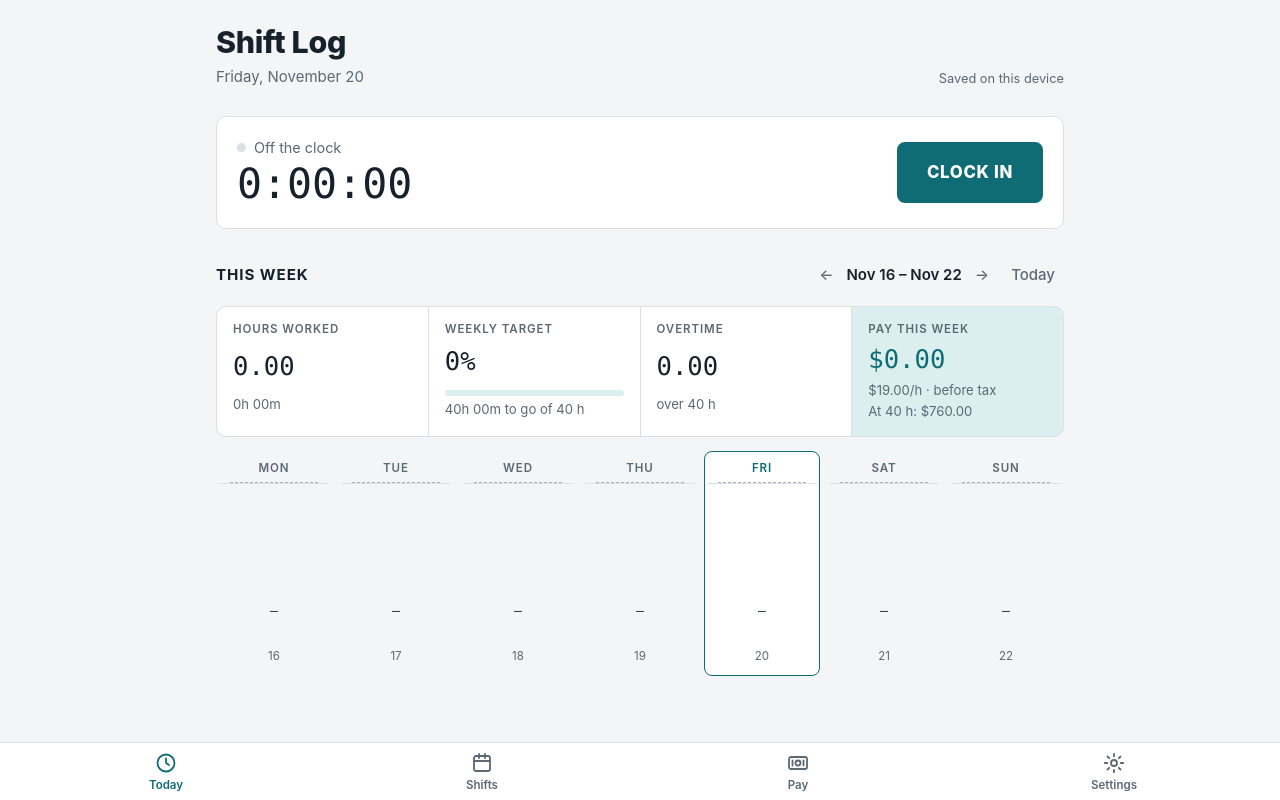
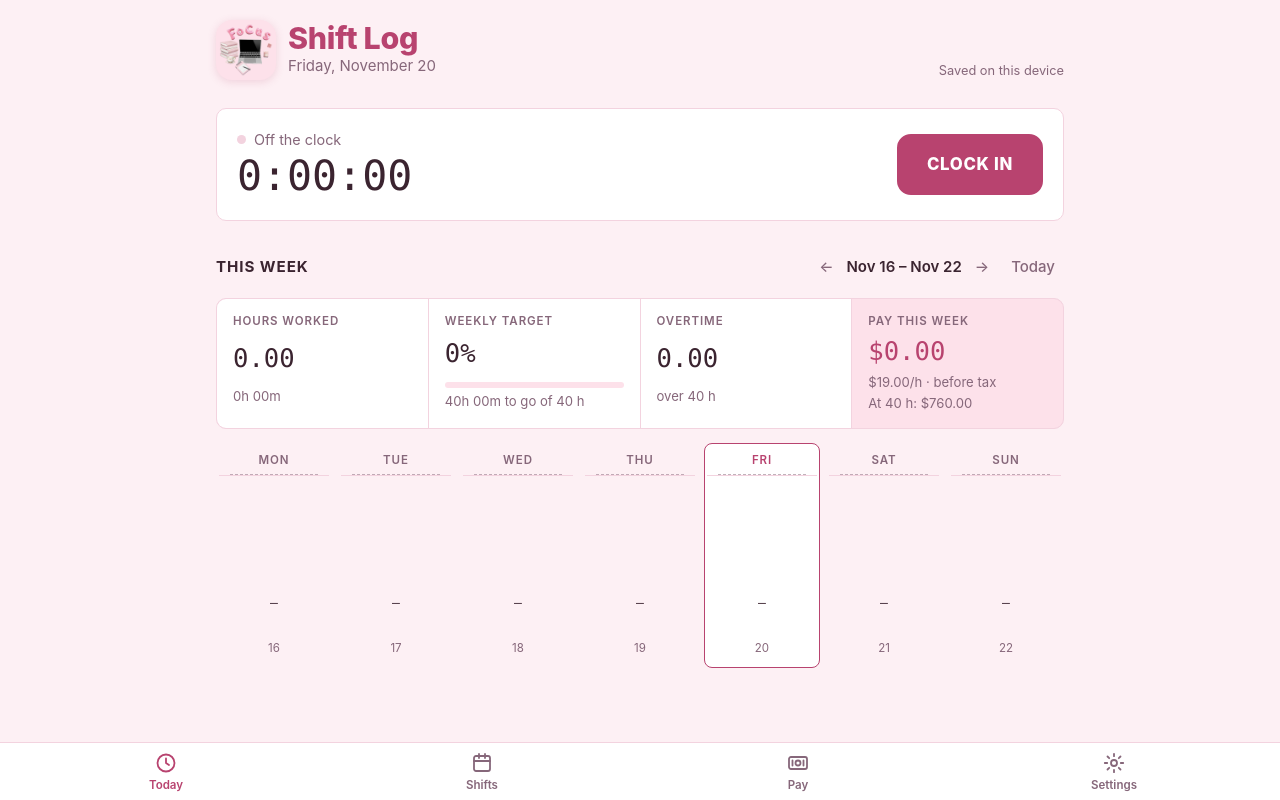
Before and after one commit to diyacashvalley-ux/shift-log, a plain HTML site: page index.html in a window 1280 px wide. Drawn offline with Linux system fonts and the light colour scheme.

Commit message:
Add files via upload

```diff
--- a/index.html
+++ b/index.html
@@ -9,42 +9,42 @@
 <meta name="mobile-web-app-capable" content="yes">
 <meta name="apple-mobile-web-app-title" content="Shift Log">
 <meta name="apple-mobile-web-app-status-bar-style" content="default">
-<meta name="theme-color" content="#f3f5f7" media="(prefers-color-scheme: light)">
-<meta name="theme-color" content="#11171c" media="(prefers-color-scheme: dark)">
+<meta name="theme-color" content="#fdf0f4" media="(prefers-color-scheme: light)">
+<meta name="theme-color" content="#1f1419" media="(prefers-color-scheme: dark)">
 <link rel="manifest" href="manifest.webmanifest">
 <link rel="apple-touch-icon" href="icons/apple-touch-icon.png">
 <link rel="icon" type="image/png" sizes="192x192" href="icons/icon-192.png">
 <style>
-/* Layout: a timesheet. Punch clock on top, the week as a ledger strip, then the shift log. */
+/* Layout: a timesheet. Punch clock on top, the week as a ledger strip, then the shift log. Baby-pink theme. */
 :root {
-  --bg: #f3f5f7;
+  --bg: #fdf0f4;
   --surface: #ffffff;
-  --ink: #17212b;
-  --muted: #5b6875;
-  --line: #d9e0e6;
-  --accent: #0f6c74;
+  --ink: #3b2430;
+  --muted: #86677a;
+  --line: #f3d3df;
+  --accent: #b8436f;
   --accent-ink: #ffffff;
-  --accent-soft: #dcefef;
-  --over: #b4561b;
-  --over-soft: #f6e4d6;
+  --accent-soft: #fde1ea;
+  --over: #b9592b;
+  --over-soft: #fbe6d9;
   --danger: #b3261e;
-  --live: #1f8a4c;
+  --live: #2c8a5e;
   --font-display: -apple-system, "SF Pro Display", system-ui, "Segoe UI", Roboto, sans-serif;
   --font-body: -apple-system, "SF Pro Text", system-ui, "Segoe UI", Roboto, sans-serif;
   --font-mono: ui-monospace, "SF Mono", "SFMono-Regular", Menlo, Consolas, monospace;
 }
 @media (prefers-color-scheme: dark) {
   :root:not([data-theme="light"]) {
-    --bg: #11171c; --surface: #19222a; --ink: #e6edf2; --muted: #93a2ae; --line: #2a3640;
-    --accent: #4fb8be; --accent-ink: #0b1418; --accent-soft: #1b3a3e;
-    --over: #e59a62; --over-soft: #3d2a1d; --danger: #f2877f; --live: #5fd08f;
+    --bg: #1f1419; --surface: #2b1c23; --ink: #f7e6ee; --muted: #c39cae; --line: #422c36;
+    --accent: #f5a3c0; --accent-ink: #2a0f1b; --accent-soft: #4a2433;
+    --over: #f0a173; --over-soft: #452a1e; --danger: #f2877f; --live: #6fd39b;
     color-scheme: dark;
   }
 }
 :root[data-theme="dark"] {
-  --bg: #11171c; --surface: #19222a; --ink: #e6edf2; --muted: #93a2ae; --line: #2a3640;
-  --accent: #4fb8be; --accent-ink: #0b1418; --accent-soft: #1b3a3e;
-  --over: #e59a62; --over-soft: #3d2a1d; --danger: #f2877f; --live: #5fd08f;
+  --bg: #1f1419; --surface: #2b1c23; --ink: #f7e6ee; --muted: #c39cae; --line: #422c36;
+  --accent: #f5a3c0; --accent-ink: #2a0f1b; --accent-soft: #4a2433;
+  --over: #f0a173; --over-soft: #452a1e; --danger: #f2877f; --live: #6fd39b;
   color-scheme: dark;
 }
 * { box-sizing: border-box; }
@@ -65,7 +65,9 @@ body {
   display: grid; gap: 28px;
 }
 h1, h2 { font-family: var(--font-display); margin: 0; text-wrap: balance; }
-h1 { font-size: 1.9rem; font-weight: 800; letter-spacing: -0.01em; }
+h1 { font-size: 1.9rem; font-weight: 800; letter-spacing: -0.01em; color: var(--accent); line-height: 1.1; }
+.brand { display: flex; align-items: center; gap: 12px; min-width: 0; }
+.brand img { width: 60px; height: 60px; flex: none; border-radius: 16px; background: var(--accent-soft); padding: 3px; box-shadow: 0 2px 8px color-mix(in srgb, var(--accent) 18%, transparent); }
 h2 { font-size: 0.95rem; font-weight: 700; text-transform: uppercase; letter-spacing: 0.06em; }
 .mono, .num { font-family: var(--font-mono); font-variant-numeric: tabular-nums; }
 .muted { color: var(--muted); }
@@ -102,7 +104,7 @@ button { cursor: pointer; }
 .punch {
   font-family: var(--font-display); font-weight: 800; font-size: 1.05rem;
   letter-spacing: 0.04em; text-transform: uppercase;
-  padding: 16px 28px; border-radius: 8px; border: 2px solid var(--accent);
+  padding: 16px 28px; border-radius: 14px; border: 2px solid var(--accent);
   background: var(--accent); color: var(--accent-ink);
 }
 .clock.on .punch { background: transparent; color: var(--accent); }
@@ -270,9 +272,12 @@ table.earn td .linkbtn { font: inherit; font-family: var(--font-body); font-size
 <body>
 <div class="wrap">
   <header class="top">
-    <div>
-      <h1>Shift Log</h1>
-      <div class="muted" id="todayLine"></div>
+    <div class="brand">
+      <img src="icons/logo.png" alt="" width="60" height="60">
+      <div>
+        <h1>Shift Log</h1>
+        <div class="muted" id="todayLine"></div>
+      </div>
     </div>
     <div class="store-note" id="storeNote">Saved on this device</div>
   </header>
--- a/sw.js
+++ b/sw.js
@@ -1,6 +1,6 @@
 // Shift Log offline cache. Bump VERSION whenever you upload changed files.
-const VERSION = "shift-log-v3";
-const FILES = ["./", "index.html", "manifest.webmanifest", "icons/apple-touch-icon.png", "icons/icon-192.png", "icons/icon-512.png"];
+const VERSION = "shift-log-v4";
+const FILES = ["./", "index.html", "manifest.webmanifest", "icons/apple-touch-icon.png", "icons/icon-192.png", "icons/icon-512.png", "icons/logo.png"];
 
 self.addEventListener("install", (e) => {
   e.waitUntil(caches.open(VERSION).then((c) => c.addAll(FILES)).then(() => self.skipWaiting()));
```
Also changed, not shown: icons/apple-touch-icon.png, icons/icon-192.png, icons/icon-512.png, icons/logo.png (added), manifest.webmanifest.
